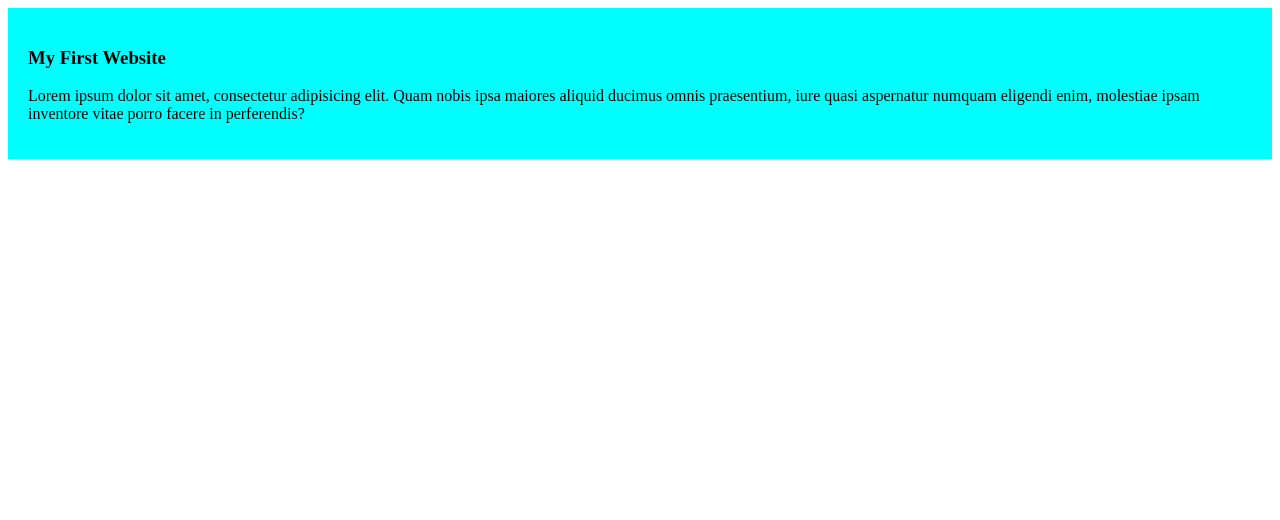
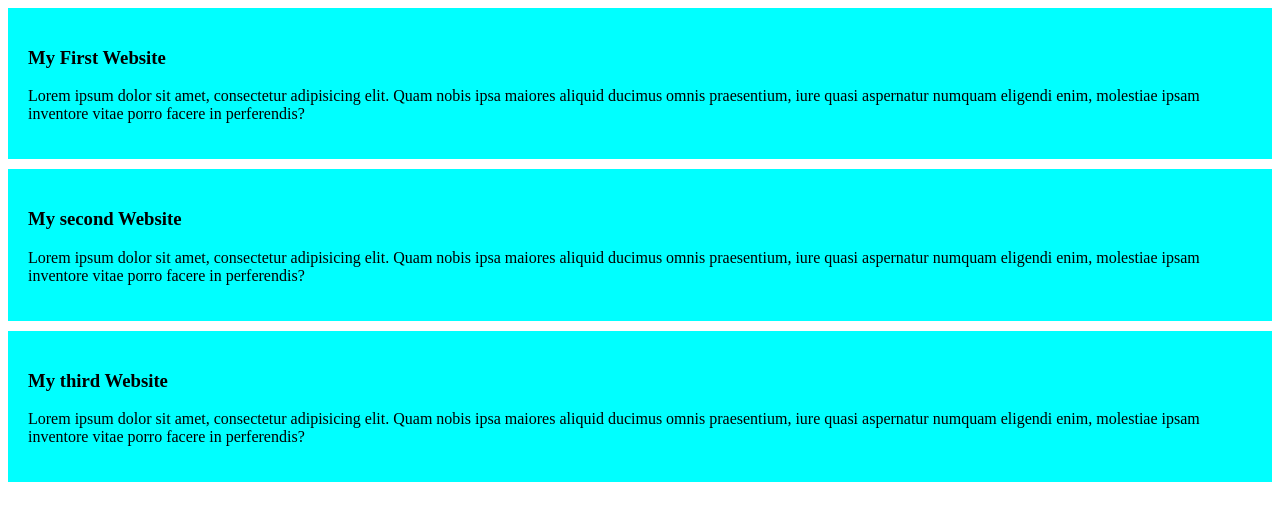
Before and after one commit to sadiaasumaiya/my-simple-website, a plain HTML site: page index.html in a window 1280 px wide. Drawn offline with Linux system fonts and the light colour scheme.

Commit message:
added the second and third website

```diff
--- a/index.html
+++ b/index.html
@@ -13,5 +13,17 @@
         <h3>My First Website</h3>
         <p>Lorem ipsum dolor sit amet, consectetur adipisicing elit. Quam nobis ipsa maiores aliquid ducimus omnis praesentium, iure quasi aspernatur numquam eligendi enim, molestiae ipsam inventore vitae porro facere in perferendis?</p>
     </div>
+
+    <div>
+
+        <h3>My second Website</h3>
+        <p>Lorem ipsum dolor sit amet, consectetur adipisicing elit. Quam nobis ipsa maiores aliquid ducimus omnis praesentium, iure quasi aspernatur numquam eligendi enim, molestiae ipsam inventore vitae porro facere in perferendis?</p>
+    </div>
+
+    <div>
+
+        <h3>My third Website</h3>
+        <p>Lorem ipsum dolor sit amet, consectetur adipisicing elit. Quam nobis ipsa maiores aliquid ducimus omnis praesentium, iure quasi aspernatur numquam eligendi enim, molestiae ipsam inventore vitae porro facere in perferendis?</p>
+    </div>
 </body>
     </html>
--- a/styles/blog.css
+++ b/styles/blog.css
@@ -1,4 +1,5 @@
 div{
     background-color: aqua;
     padding: 20px;
+    margin-bottom: 10px;
 }
```
